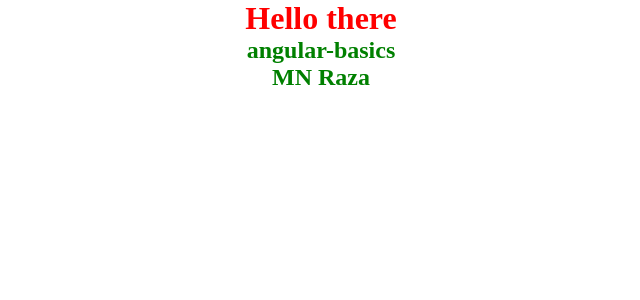
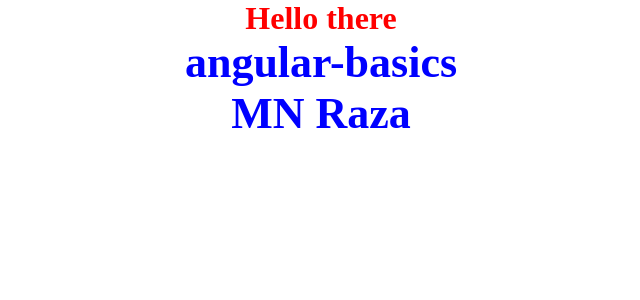
Before and after one commit to mnraza-dev/Learning_Angular_19, an Angular app in the folder angular-basics/: page / in a window 1280 px wide. Shown: the top 300 px of the page, without its empty margins (319-959 px from the left). Built offline with nearby package versions, Linux system fonts and the light colour scheme.

Commit message:
style: adjust h2 font size for improved readability

```diff
--- a/angular-basics/src/app/app.component.css
+++ b/angular-basics/src/app/app.component.css
@@ -4,7 +4,8 @@ h1{
     font-weight: bold;
 }
 h2{
-    color: green;
+    color: blue;
+    font-size: 44px;
     text-align: center;
     font-weight: bold;
 }
```
